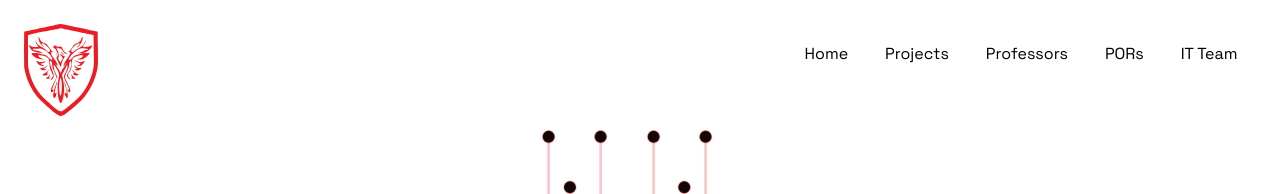
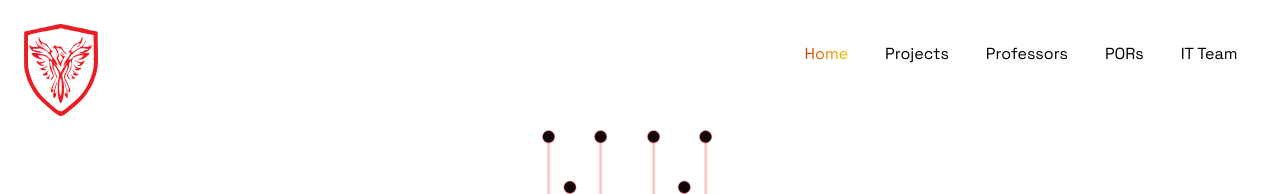
Before and after one commit to PHoEnix-BPHC/Phoenix-Website-2.0, a React (Vite) app: page / in a window 1280 px wide. Shown: the top 194 px of the page. Built offline with nearby package versions, Linux system fonts and the light colour scheme; a web font is replaced by a local one.

Commit message:
style the active page differently in the navbar (header)

```diff
--- a/src/components/Header.jsx
+++ b/src/components/Header.jsx
@@ -1,16 +1,30 @@
 import logoSvg from '../assets/phoenix-logo-cropped.svg';
-import { Link } from "react-router-dom";
+import { NavLink } from "react-router-dom";
 
 const Header = () => {
+	const navigationOptions = [
+		{ label: 'Home', route: '/'},
+		{ label: 'Projects', route: '/projects'},
+		{ label: 'Professors', route: '/professors'},
+		{ label: 'PORs', route: '/pors'},
+		{ label: 'IT Team', route: '/it-team'},
+	]
+
 	return (
 	<header className="font-grotesk grid grid-rows-[15vh] grid-cols-2 p-[3vh]">
 		<img src={logoSvg} alt="Phoenix Logo" className="w-[12%]" />
 		<nav className="flex justify-end">
-				<Link to='/' className="p-[3%]">Home</Link>
-				<Link to='/projects' className="p-[3%]">Projects</Link>
-				<Link to='/professors' className="p-[3%]">Professors</Link>
-				<Link to='/pors' className="p-[3%]">PORs</Link>
-				<Link to='/it-team' className="p-[3%]">IT Team</Link>
+		{
+		navigationOptions.map( (option, index) => (
+			<NavLink to={option.route}
+			key={`nav option ${index}`}
+			className={ ({isActive}) => {
+				return `p-[3%] ${isActive ? 'bg-gradient-to-r from-red to-yellow text-transparent bg-clip-text' : ''}`
+			} }>
+				{option.label}
+			</NavLink>
+		) )
+		}
 		</nav>
 	</header>
 	)
```
Lines whose indentation alone changed are shown as unchanged.
